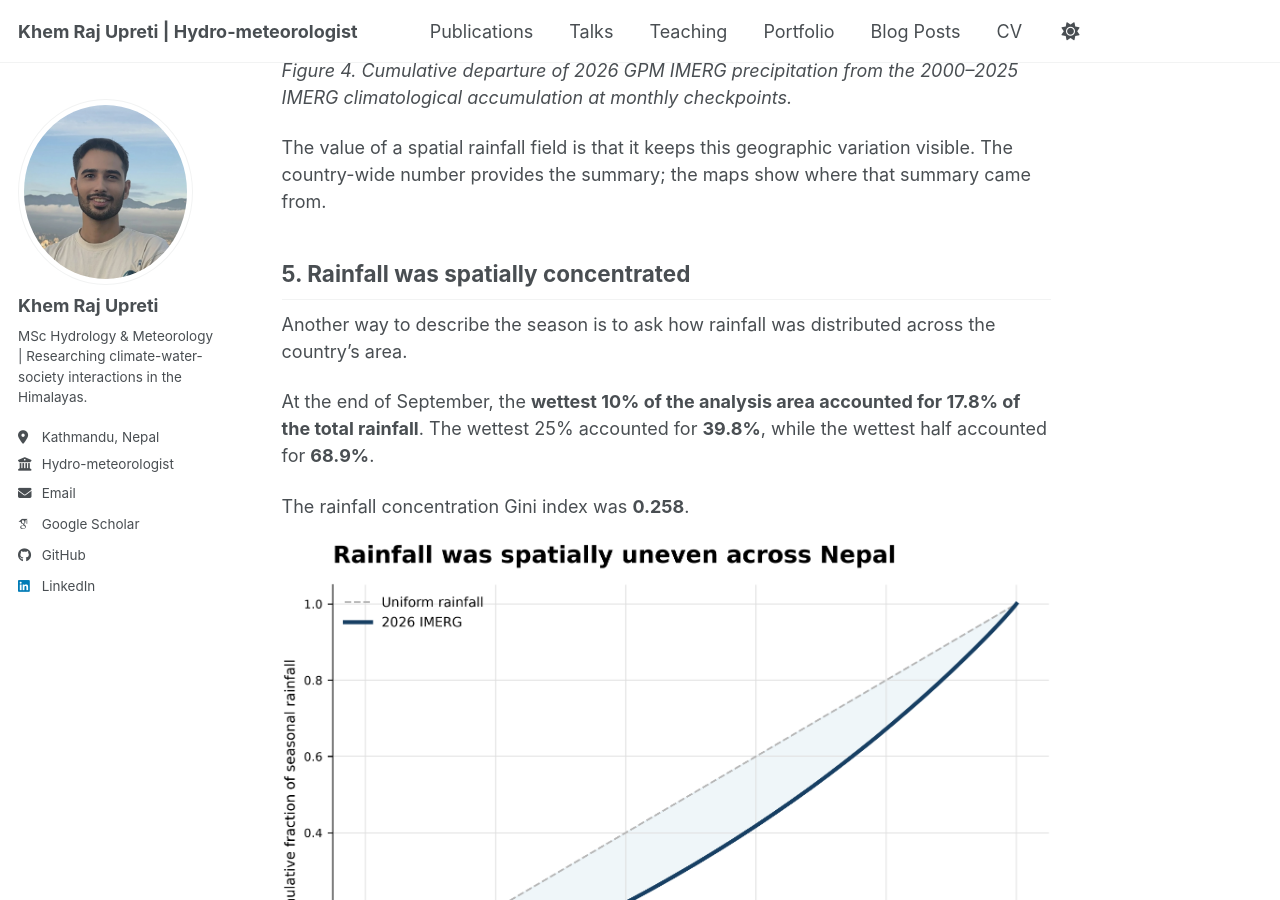
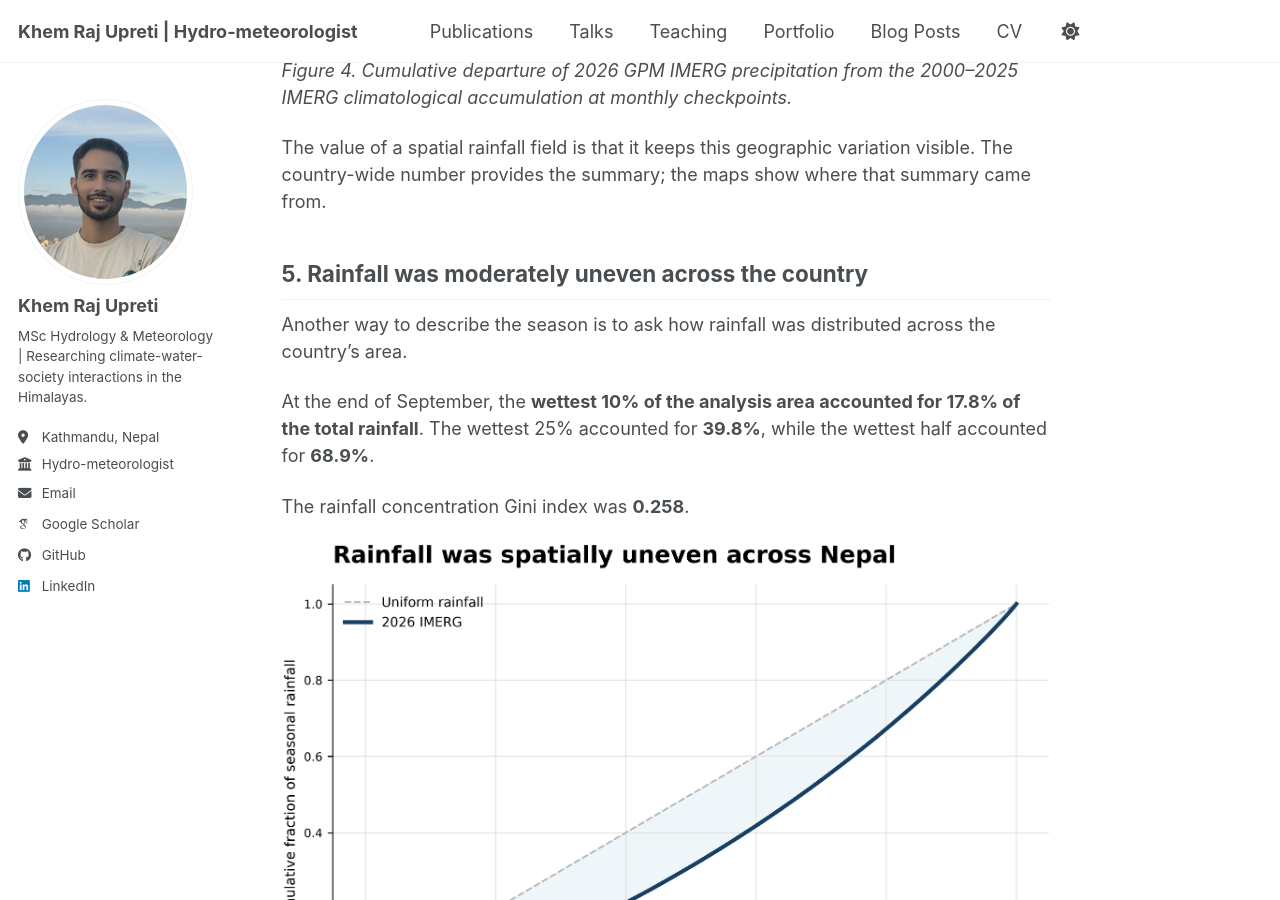
Before and after one commit to khemupreti-hydromet/khemupreti-hydromet.github.io, a Jekyll site: the page built from _posts/2026-10-02-nepal-2026-monsoon-rainfall.md, in a window 1280 px wide and 900 px high, scrolled down 4684 px. Built offline with Jekyll 4.4.1, drawn with Linux system fonts in a browser that asks for light colours; some web fonts are replaced; a script bundle is joined from its source files by our own code; library files that are not in the unit come from our copies.

Commit message:
Revise section title on rainfall concentration
Updated section title to reflect rainfall distribution.

```diff
--- a/_posts/2026-10-02-nepal-2026-monsoon-rainfall.md
+++ b/_posts/2026-10-02-nepal-2026-monsoon-rainfall.md
@@ -86,7 +86,7 @@ The anomaly maps show how the cumulative departure from the 2000–2025 referenc
 
 The value of a spatial rainfall field is that it keeps this geographic variation visible. The country-wide number provides the summary; the maps show where that summary came from.
 
-## 5. Rainfall was spatially concentrated
+## 5. Rainfall was moderately uneven across the country
 
 Another way to describe the season is to ask how rainfall was distributed across the country's area.
 
```
